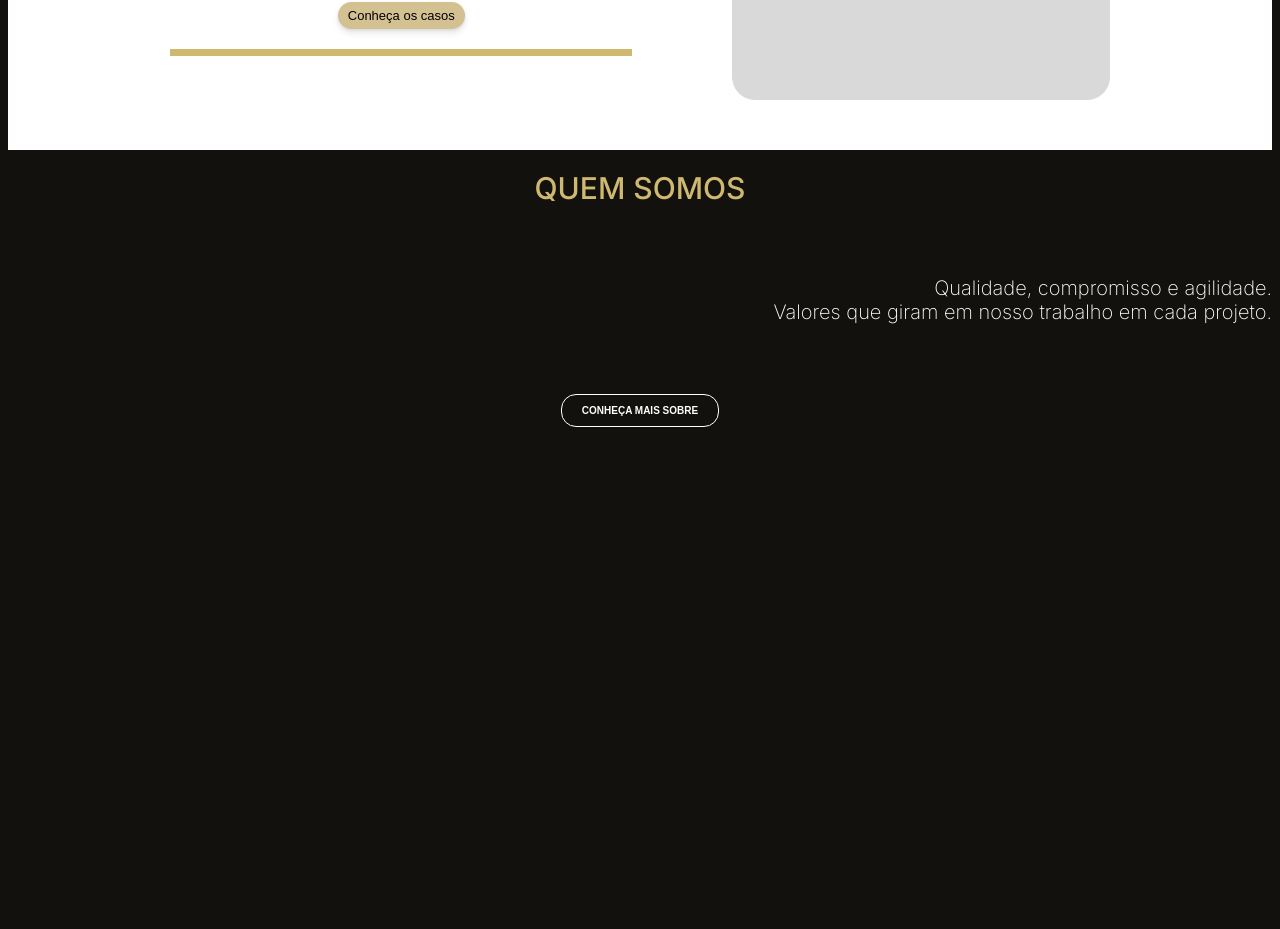
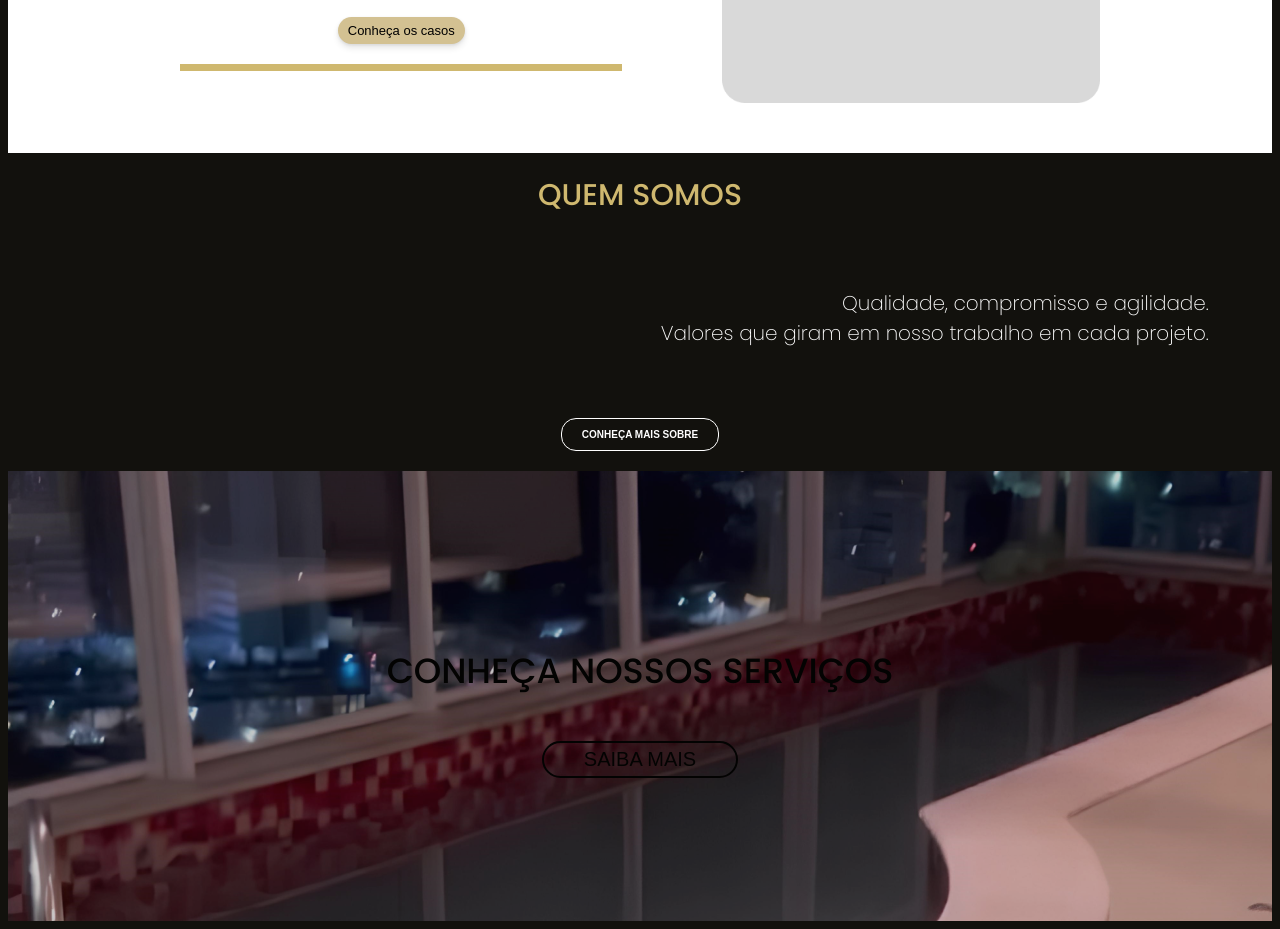
Before and after one commit to Solractys/fortt-cr, a Next.js app in the folder forttcr/: page / in a window 1280 px wide. Shown: the part 962-1891 px from the top of the page. Before the commit the page ends 1417 px from the top, so only its background shows below. Built offline with nearby package versions, Linux system fonts and the light colour scheme.

Commit message:
KnowUs Section add

```diff
--- /dev/null
+++ b/forttcr/src/app/components/KnowUs.module.css
@@ -0,0 +1,24 @@
+.sectionKnowUs {
+  background-image: url("../../../public/backgroundKnowUs.png");
+  height: 450px;
+  opacity: 80%;
+  display: flex;
+  justify-content: center;
+  align-items: center;
+  flex-direction: column;
+  gap: 15px;
+}
+.title {
+  font-size: 35px;
+  font-weight: 500;
+}
+.knowMore {
+  padding: 5px 40px;
+  font-size: 20px;
+  text-align: center;
+  font-weight: 500;
+  background: transparent;
+  border: 2px solid #000;
+  border-radius: 30px;
+  cursor: pointer;
+}
--- /dev/null
+++ b/forttcr/src/app/components/KnowUs.tsx
@@ -0,0 +1,12 @@
+import styles from "./KnowUs.module.css";
+
+export default function KnowUs() {
+  return (
+    <>
+      <section className={styles.sectionKnowUs}>
+       <h1 className={styles.title}>CONHEÇA NOSSOS SERVIÇOS</h1>
+       <button className={styles.knowMore}>SAIBA MAIS</button>
+      </section>
+    </>
+  );
+}
--- a/forttcr/src/app/components/Whoiam.module.css
+++ b/forttcr/src/app/components/Whoiam.module.css
@@ -10,7 +10,7 @@
   font-weight: 500;
 }
 .Subtitle{
-  width: 100%;
+  width: 90%;
   text-align: end;
   font-weight: 200;
   font-size: 20px;
--- a/forttcr/src/app/layout.tsx
+++ b/forttcr/src/app/layout.tsx
@@ -1,8 +1,8 @@
 import type { Metadata } from "next";
-import { Inter } from "next/font/google";
+import { Poppins } from "next/font/google";
 import "./globals.css";
 
-const inter = Inter({ subsets: ["latin"] });
+const poppins = Poppins({weight: ["100","200","300","400","500","600","700","800","900"], subsets: ["latin"] });
 
 export const metadata: Metadata = {
   title: "Fortt Construções & Reformas",
@@ -16,7 +16,7 @@ export default function RootLayout({
 }>) {
   return (
     <html lang="pt-br">
-      <body className={inter.className}>{children}</body>
+      <body className={poppins.className}>{children}</body>
     </html>
   );
 }
--- a/forttcr/src/app/page.tsx
+++ b/forttcr/src/app/page.tsx
@@ -3,10 +3,11 @@ import MainContent from "./components/MainContent";
 import Cases from "./components/Cases";
 import Whoiam from "./components/Whoiam";
 import Link from "next/link";
+import KnowUs from "./components/KnowUs";
 
 
 export default function Home() {
     return (
-        <><Navbar /><MainContent /><Cases/><Whoiam/></>
+        <><Navbar /><MainContent /><Cases/><Whoiam/><KnowUs/></>
   );
 };
```
Also changed, not shown: forttcr/public/backgroundKnowUs.png (added).
